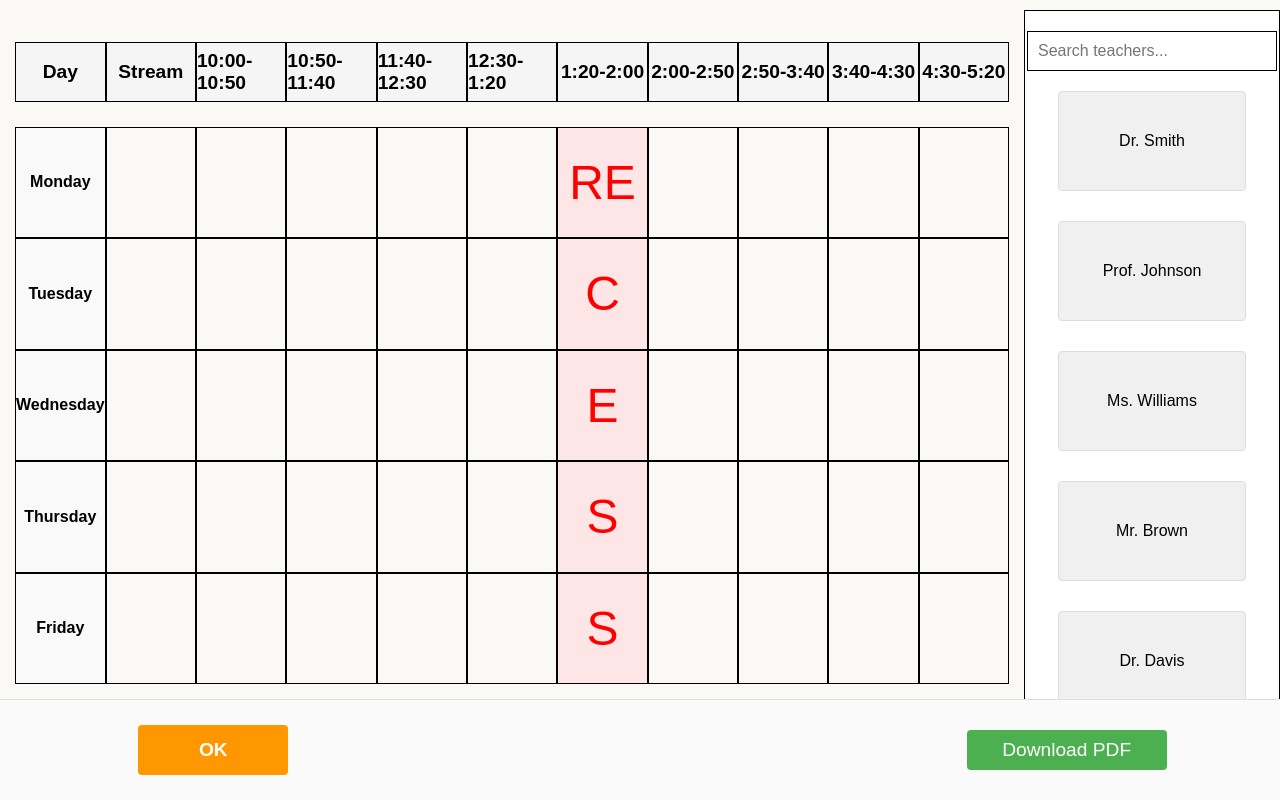
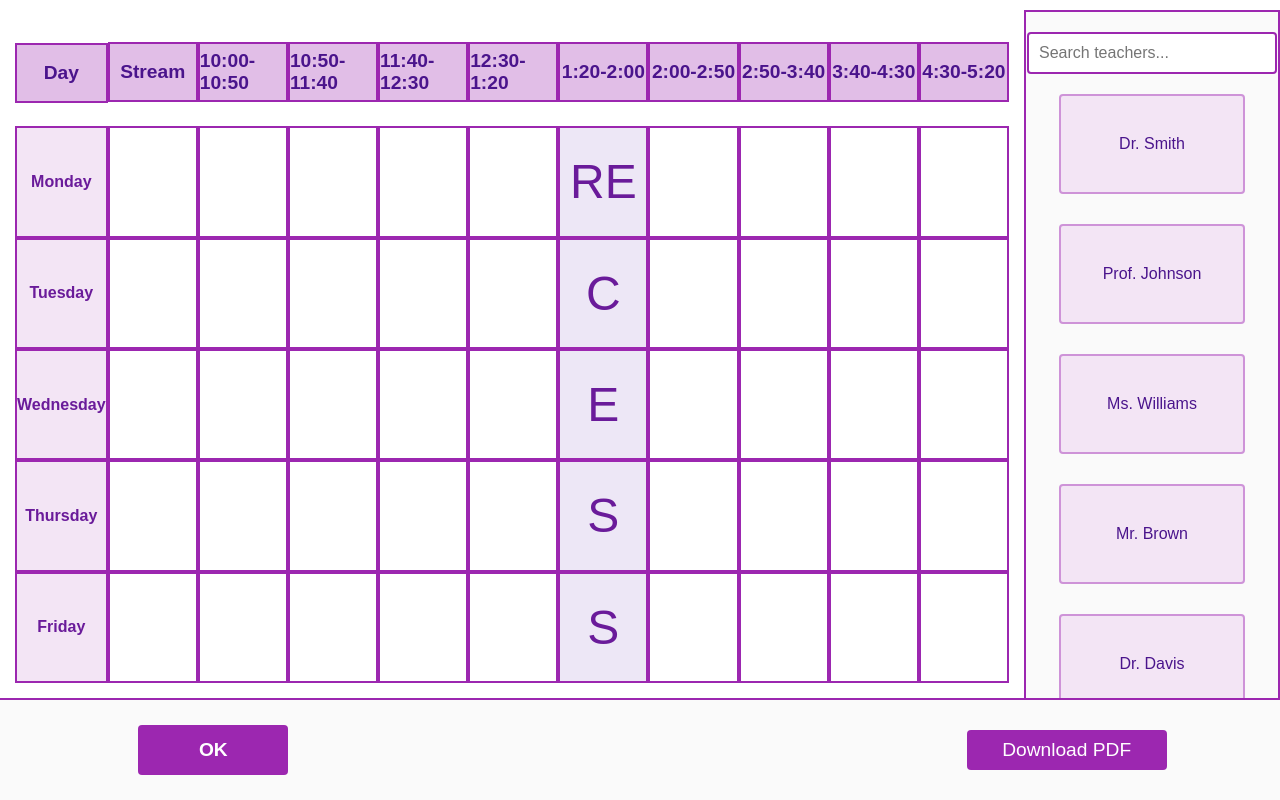
Before and after one commit to Satyanweshi01/Schedulo, a Flask app: page /editor/ in a window 1280 px wide. Run offline with Flask 3, Linux system fonts and the light colour scheme.

Commit message:
Update CSS theme to white and purple color scheme
- Changed primary color from multiple colors to purple (#9C27B0)
- Updated all borders from black to purple
- Changed background colors to light purple shades (#f3e5f5, #e1bee7, #ede7f6)
- Updated hover effects to purple tones
- Changed button colors from orange/green/blue to purple
- Updated selected state highlighting to purple
- Adjusted text colors to dark purple (#4a148c, #6a1b9a)
- Maintained white backgrounds (#ffffff, #fafafa)
- Updated modal and shadow colors to match purple theme
- No dark mode - clean white and purple aesthetic

```diff
--- a/app/static/css/editor.css
+++ b/app/static/css/editor.css
@@ -7,7 +7,7 @@
 
 body {
     font-family: Arial, Helvetica, sans-serif;
-    background-color: #faf9f6;
+    background-color: #ffffff;
 }
 
 /* Main layout using CSS Grid - divides page into table, faculty panel, and controls */
@@ -30,7 +30,7 @@ main {
 
 /* Individual boxes in the schedule grid */
 .box {
-    border: 1px solid #000000;
+    border: 2px solid #9C27B0;
     display: flex;
     align-items: center;
     justify-content: center;
@@ -52,21 +52,23 @@ main {
     margin-top: 30%;
     font-weight: 700;
     font-size: 1.2rem;
-    background-color: #f5f5f5;
+    background-color: #e1bee7;
+    color: #4a148c;
 }
 
 /* Day column cells */
 .day {
     font-weight: 550;
-    background-color: #f9f9f9;
+    background-color: #f3e5f5;
+    color: #6a1b9a;
 }
 
 /* Recess/break indicator cells */
 .recess {
-    color: #ff0000;
+    color: #6a1b9a;
     font-weight: 500;
     font-size: 3rem;
-    background-color: #ffe6e6;
+    background-color: #ede7f6;
 }
 
 /* Right panel displaying faculty/teacher list */
@@ -74,7 +76,7 @@ main {
     width: 100%;
     height: 100%;
     overflow-y: auto;
-    border: 1px solid #000000;
+    border: 2px solid #9C27B0;
     margin: 10px 0px 0px 0px;
     padding: 10px;
     display: flex;
@@ -82,7 +84,7 @@ main {
     align-items: center;
     justify-content: space-evenly;
     gap: 20px;
-    background-color: #ffffff;
+    background-color: #fafafa;
 }
 
 /* Search input field for filtering teachers */
@@ -90,22 +92,23 @@ main {
     min-width: 250px;
     height: 50px;
     margin-top: 10px;
-    border: 1px solid #000000;
+    border: 2px solid #9C27B0;
     padding: 10px;
     font-size: 1rem;
     position: sticky;
     top: 0;
     background-color: #ffffff;
     z-index: 10;
+    border-radius: 4px;
 }
 
 /* Teacher/faculty card - draggable item for schedule editing */
 .card {
-    background-color: #f0f0f0;
+    background-color: #f3e5f5;
     width: 80%;
     min-height: 100px;
     margin-bottom: 10px;
-    border: 1px solid #ddd;
+    border: 2px solid #ce93d8;
     border-radius: 4px;
     cursor: pointer;
     padding: 10px;
@@ -113,19 +116,20 @@ main {
     align-items: center;
     justify-content: center;
     transition: all 0.2s ease;
+    color: #4a148c;
 }
 
 /* Visual feedback when hovering over a teacher card */
 .card:hover {
-    background-color: #e0e0e0;
-    box-shadow: 0 2px 8px rgba(0, 0, 0, 0.1);
+    background-color: #e1bee7;
+    box-shadow: 0 2px 8px rgba(156, 39, 176, 0.2);
 }
 
 /* Card selected state - shows when user selects a teacher to add to schedule */
 .card.selected {
-    background-color: #4CAF50;
+    background-color: #9C27B0;
     color: white;
-    border-color: #45a049;
+    border-color: #7b1fa2;
 }
 
 /* Bottom control panel for navigation and PDF export */
@@ -133,7 +137,7 @@ main {
     grid-column: 1/3;
     display: grid;
     grid-template-columns: repeat(3, 1fr);
-    border-top: 1px solid #ddd;
+    border-top: 2px solid #9C27B0;
     background-color: #fafafa;
 }
 
@@ -153,7 +157,7 @@ main {
     font-size: 1.2rem;
     font-weight: 600;
     cursor: pointer;
-    background-color: #FF9800;
+    background-color: #9C27B0;
     color: white;
     border: none;
     border-radius: 4px;
@@ -180,7 +184,7 @@ main {
     height: 40px;
     font-size: 1.2rem;
     cursor: pointer;
-    background-color: #4CAF50;
+    background-color: #9C27B0;
     color: white;
     border: none;
     border-radius: 4px;
```
Also changed, not shown: other parts of app/static/css/editor.css (+14 -13 lines).
